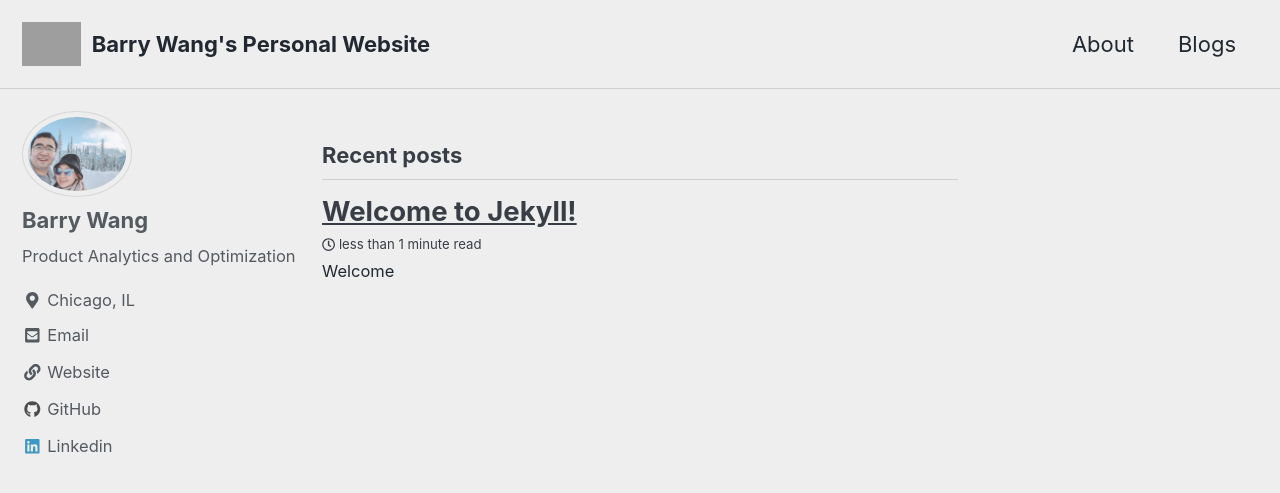
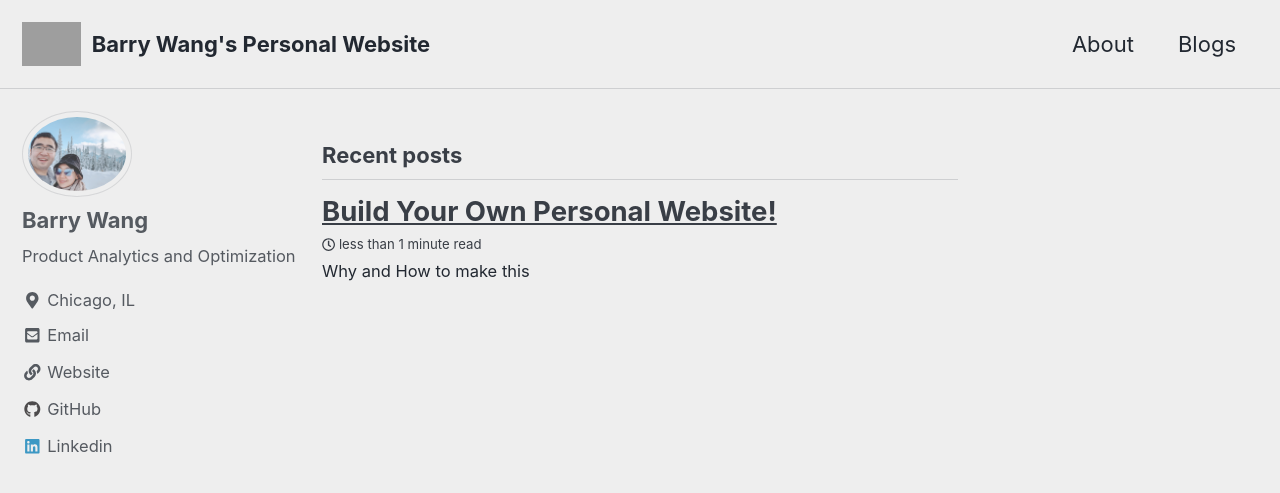
Before and after one commit to mw4ccBarry/mw4ccBarry.github.io, a Jekyll site: the page built from index.html, in a window 1280 px wide and 900 px high. Shown: the top 493 px of the window. Built offline with Jekyll 4.4.1, drawn with Linux system fonts in a browser that asks for light colours; cached includes are drawn as plain includes; nearby versions of some CDN libraries; the list of posts is cut into pages by our own code; some of the changed lines change nothing that is shown; grey boxes are pictures that could not be loaded.

Commit message:
test_post

```diff
--- a/_posts/2020-05-02-first-started-post.md
+++ b/_posts/2020-05-02-first-started-post.md
@@ -1,10 +1,17 @@
 ---
-layout: post
-title:  "Welcome to Jekyll!"
+layout: single
+title:  "Build Your Own Personal Website!"
+date:   2020-5-2
+author_profile: true
+comments: true
 ---
 
-# Welcome
+# Why and How to make this
 
-**Hello world**, this is my first Jekyll blog post.
+**Hello world**, this is my personal website and my first post on this site. I would like to brief introduce why I make this personal site and take the notes here about how I did this for fureture refernece. We are using **Jekyll & Minimal Mistakes** so a big thanks [Minimal Mistakes!](https://mmistakes.github.io/minimal-mistakes/) For this site, I am going to use it to start to practice *front end web application work, track my thoughts and life and some part time projects*.
 
-I hope you like it!
+### Why the benefit of having this personal website?
+
+### How to make this?
+
+### What are going to be added in the future?
```
